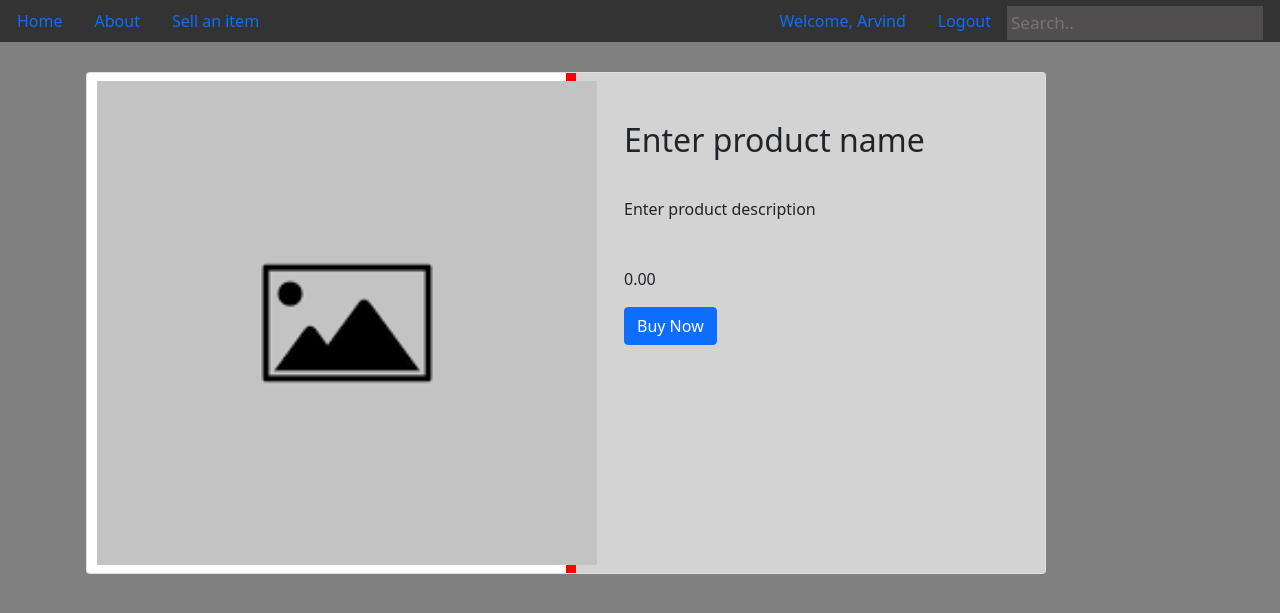
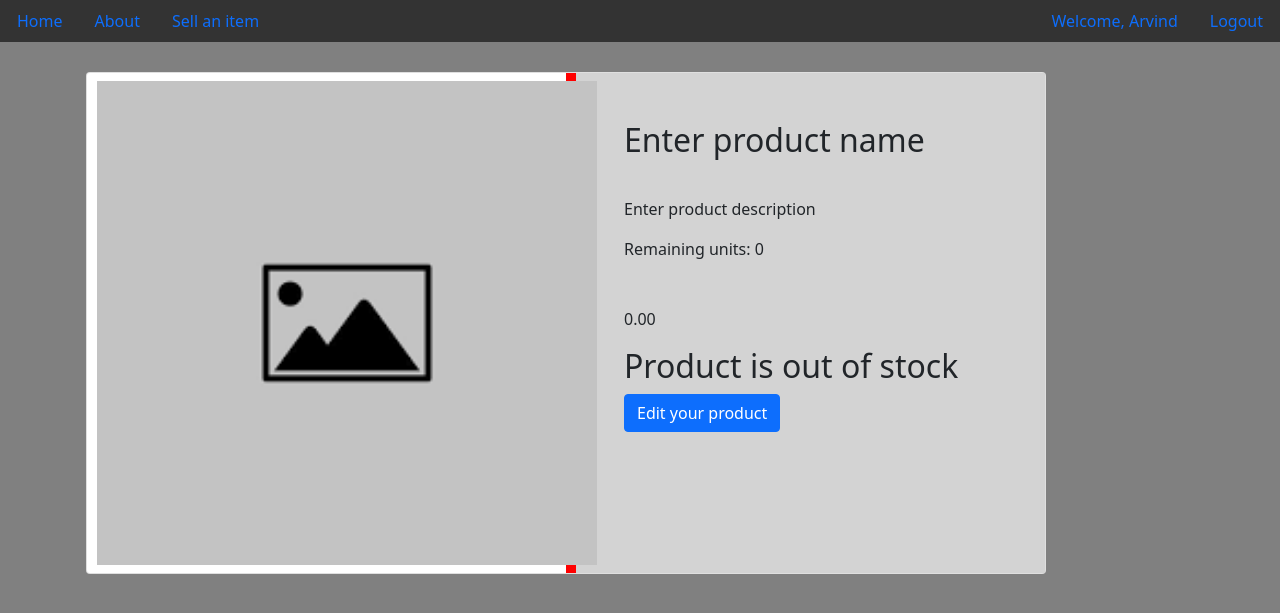
Before and after one commit to ArvindArchu/Online-shop, a Django app: page /product/1/ in a window 1280 px wide. Shown: the top 613 px of the page. Run offline with Django 3.2, Linux system fonts and the light colour scheme; a user stored in the database is signed in; data comes from the database, SQL or seed files in the repository.

Commit message:
Project almost done
need to do some touch ups

```diff
--- a/Online_Shop/Shop/models.py
+++ b/Online_Shop/Shop/models.py
@@ -5,10 +5,11 @@ from django.contrib.auth.models import User
 class Product(models.Model):
     productID = models.AutoField(primary_key=True)
     productname = models.CharField(max_length=200,default='Enter product name')
-    price = models.DecimalField(max_digits=5, decimal_places=2,default='0.0')
+    price = models.DecimalField(max_digits=10, decimal_places=2,default='0.0')
     description = models.TextField(default='Enter product description')
     image = models.ImageField(upload_to='images/',null=True, blank=True, default='default.png')
     author = models.ForeignKey(User, on_delete=models.CASCADE)
+    stock = models.PositiveIntegerField(default = 0)
 
     def __str__(self) -> str:
         return self.productname
--- a/Online_Shop/Shop/templates/Shop/base.html
+++ b/Online_Shop/Shop/templates/Shop/base.html
@@ -13,12 +13,11 @@
   </head>
   <body>
     <div class=topnav>
-      <ul>
+      <ul class="topnav">
 
         <li><a class="nav-item nav-link" href="{% url 'Shop:shop-home' %} ">Home</a></li>
         <li><a class="nav-item nav-link" href="{% url 'Shop:shop-about' %} ">About</a></li>
         <li><a class="nav-item nav-link" href="{% url 'Shop:shop-create' %}">Sell an item</a> </li>
-        <input type="text" placeholder="Search..">
         {% if user.is_authenticated %}
 
           <li class="nav-item" style="float: right;">
@@ -51,13 +50,21 @@
 
 
     <style>
-      ul {
+    ul.topnav {
       height: auto;
       list-style-type: none;
       margin: 0;
       padding: 1px;
       overflow: hidden;
       background-color: #333;
+      overflow: auto;
+    }
+    ul {
+      height: auto;
+      list-style-type: none;
+      margin: 0;
+      padding: 1px;
+      overflow: hidden;
       overflow: auto;
     }
 
@@ -75,17 +82,6 @@
     li a:hover {
       background-color: #111;
     }
-    .topnav input[type=text] {
-
-      float: right;
-      align-self: auto;
-      background-color: rgb(80, 78, 78);
-      padding: 4px;
-      border: none;
-      margin-top: 5px;
-      margin-right: 16px;
-      font-size: 17px;
-    }
     </style>
     {% block content %}{% endblock %}
 
--- a/Online_Shop/Shop/templates/Shop/productInfo.html
+++ b/Online_Shop/Shop/templates/Shop/productInfo.html
@@ -57,8 +57,23 @@
             <div class="card-body">
                 <h2 class="card-title">{{product.productname}}</h5>
                 <p class="card-textd">{{product.description}}</p>
+                <p class="card-stock">Remaining units: {{product.stock}}</p>
                 <p class="card-price">{{product.price}}</p>
-                <a href= "#" class="btn btn-primary" >Buy Now</a>
+                {% if product.stock > 0 %}
+                    {% if user.is_authenticated %}
+                        <a href= "{% url 'Shop:shop-checkout' product.productID%}" class="btn btn-primary" >Buy Now</a>
+                        {% if user == product.author %}
+                            <a href= "{% url 'Shop:shop-edit' product.productID %}" class="btn btn-primary" >Edit your product</a>
+                        {% endif %}
+                    {% else %}
+                        <a href= "{% url 'users:login' %}" class="btn btn-primary" >Login to buy</a>
+                    {% endif %}
+                {% else %}
+                    <h2>Product is out of stock</h2>
+                    {% if user == product.author %}
+                        <a href= "{% url 'Shop:shop-edit' product.productID%}" class="btn btn-primary" >Edit your product</a>
+                    {% endif %}
+                {% endif %}
             </div>
         </div>
     </div>
--- a/Online_Shop/Shop/templates/Shop/shop.html
+++ b/Online_Shop/Shop/templates/Shop/shop.html
@@ -38,7 +38,7 @@
       object-fit: contain;
     }
 
-    </style>
+  </style>
   <div class = "background">
     <div class ="card">
       <div class="img-disp">
--- a/Online_Shop/Shop/urls.py
+++ b/Online_Shop/Shop/urls.py
@@ -9,8 +9,11 @@ from django.contrib import admin
 #Projet urls
 app_name = 'Shop'
 urlpatterns = [
+    path('', views.home, name='shop-home'),
     path('home/', views.home, name = 'shop-home'),
     path('about/',views.about,name = 'shop-about'),
     path('create/',views.product_create,name = 'shop-create'),
+    path('edit/<int:myid>/',views.product_edit,name = 'shop-edit'),
     path('product/<int:myid>/',views.product,name = 'shop-productInfo'),
+    path('checkout/<int:myid>/',views.checkout,name = 'shop-checkout'),
 ]
--- a/Online_Shop/Shop/views.py
+++ b/Online_Shop/Shop/views.py
@@ -1,12 +1,14 @@
 from Shop.models import Product
 from django.http import HttpResponse
 from django.shortcuts import redirect, render
-from.models import *
+from .models import *
 from .forms import *
 from django.contrib.auth.forms import AuthenticationForm, PasswordResetForm
 from django.contrib.auth.decorators import login_required
 from django.contrib import messages
 from django.contrib.auth import login, authenticate, logout
+
+
 #Home page view
 def home(request):
 	products = Product.objects.all()
@@ -15,6 +17,21 @@ def home(request):
 #About page view
 def about(request):
 	return render(request, 'Shop/about.html')
+
+#Checkout view
+def checkout(request,myid):
+	if request.method == 'POST':
+		form = checkoutForm(request.POST)
+		if form.is_valid():
+			product = Product.objects.get(productID = myid)
+			product.stock -= 1
+			product.save(update_fields=['stock'])
+			return redirect("Shop:shop-home")
+	else:
+		form = checkoutForm()
+
+	return render(request, 'Shop/checkout.html', {'form': form})
+
 
 #Create-product view
 def product_create(request):
@@ -37,6 +54,19 @@ def product_create(request):
 
 	return render(request, 'Shop/createProduct.html', {'form': form})
 
+def product_edit(request, myid):
+	product = Product.objects.get(productID = myid)
+	form = productForm(request.POST, request.FILES, instance=product)
+	if form.is_valid():
+		prod = form.save(commit=False)
+		prod.author = request.user
+		prod.save()
+		return redirect("Shop:shop-home")
+
+	return render(request, 'Shop/createProduct.html', {'form': form})
+
+
+#Product-page view
 def product(request, myid):
 	product = Product.objects.get(productID = myid)
-	return render(request, 'Shop/productInfo.html', {'product':product})
+	return render(request, 'Shop/productInfo.html', {'product': product})
--- a/Online_Shop/users/urls.py
+++ b/Online_Shop/users/urls.py
@@ -5,6 +5,6 @@ app_name = "users"
 
 urlpatterns=[
     path("register/", views.register_request, name="register"),
-    path("login", views.login_request, name="login"),
-    path("logout", views.logout_request, name= "logout"),
+    path("login/", views.login_request, name="login"),
+    path("logout/", views.logout_request, name= "logout"),
 ]
```
Also changed, not shown: Online_Shop/Online_Shop/settings.py (+5 -2 lines), Online_Shop/Shop/forms.py (+6 -1 lines), Online_Shop/Shop/templates/Shop/checkout.html (added, +12 -0 lines), Online_Shop/Shop/migrations/0002_auto_20220131_0746.py (added), Online_Shop/Shop/migrations/0003_checkout.py (added), Online_Shop/Shop/migrations/0004_auto_20220204_0815.py (added), Online_Shop/Shop/migrations/0005_delete_checkout.py (added), Online_Shop/media/images/Captur1e.PNG (added), Online_Shop/media/images/saran_jNK3HRA.PNG (added).
